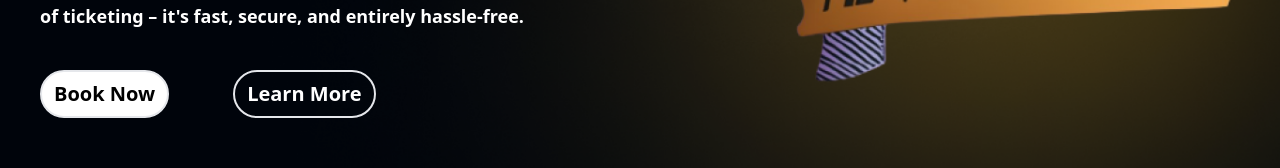
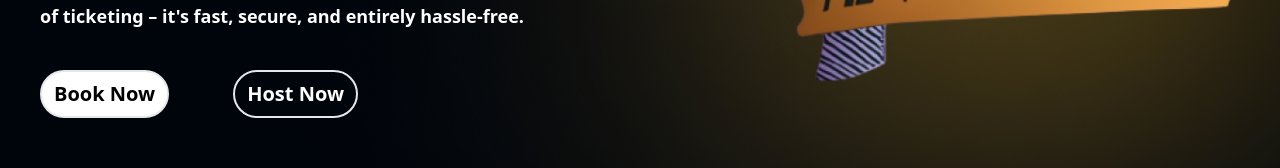
Before and after one commit to Deepakraja03/Ticket_3, a React (Create React App) app in the folder frontend/: page / in a window 1280 px wide. Shown: the part 578-746 px from the top of the page. Built offline with nearby package versions, Linux system fonts and the light colour scheme.

Commit message:
home full

```diff
--- a/frontend/package.json
+++ b/frontend/package.json
@@ -10,7 +10,8 @@
     "react-dom": "^18.2.0",
     "react-router-dom": "^6.17.0",
     "react-scripts": "5.0.1",
-    "web-vitals": "^2.1.4"
+    "web-vitals": "^2.1.4",
+    "web3": "^4.2.0"
   },
   "scripts": {
     "start": "react-scripts start",
--- a/frontend/src/Components/Navbar.jsx
+++ b/frontend/src/Components/Navbar.jsx
@@ -1,14 +1,21 @@
+
+import React from 'react';
+
+
 const Navbar = () => {
+
+
+
     return (
         <div className="pt-12 ml-96 mr-96 px-20">
             <div className="flex justify-center text-white pt-2  pb-2  bg-white/30 rounded-full">
                 <div className="flex items-center ">
                 <h1 className="text-yellow-400 text-2xl font-bold">Ticket3</h1>
-                <a href="www.google.com" className="text-lg ml-7">Home</a>
-                <a href="www.google.com" className="text-lg ml-7">Host</a>
-                <a href="www.google.com" className="text-lg ml-7 mr-7">Book</a>
+                <a href="www.google.com" className="text-lg ml-7 hover:underline">Home</a>
+                <a href="www.google.com" className="text-lg ml-7 hover:underline">Host</a>
+                <a href="www.google.com" className="text-lg ml-7 mr-7 hover:underline">Book</a>
                 </div>
-                <button className="text-xl text-black font-semibold border-2 border-yellow-400 bg-yellow-400  rounded-2xl px-3 py-1 hover:bg-black hover:border-2 hover:text-yellow-400 hover:border-yellow-400">
+                <button  className="text-xl text-black font-semibold border-2 border-yellow-400 bg-yellow-400  rounded-2xl px-3 py-1 hover:bg-black hover:border-2 hover:text-yellow-400 hover:border-yellow-400">
                     Connect Wallet
                 </button>
             </div>
--- a/frontend/src/Pages/Home.jsx
+++ b/frontend/src/Pages/Home.jsx
@@ -17,7 +17,7 @@ const Home = () => {
                     <h1 className="text-7xl" >Ticket3: Crypto Tickets, Your Way</h1>
                     <p className="text-lg  mt-8 mr-28">With Ticket3, you can book your tickets using crypto and get your own ticket quickly. Embrace the future of ticketing – it's fast, secure, and entirely hassle-free.</p>
                     <button className="bg-white text-black mt-10 font-bold text-xl px-3 border-2 py-2 rounded-full hover:bg-black hover:border-2 hover:border-white hover:text-white">Book Now</button>
-                    <button className="ml-16 text-xl border-2 px-3 py-2 rounded-full hover:text-black hover:bg-white ">Learn More </button>
+                    <button className="ml-16 text-xl border-2 px-3 py-2 rounded-full hover:text-black hover:bg-white ">Host Now </button>
                 </div>
 
             </main>
```
Also changed, not shown: 1 other file (tests, documents, lock files or other folders).
